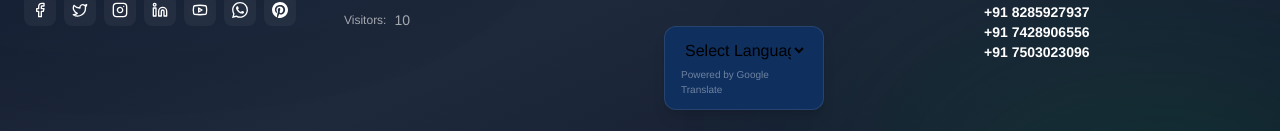
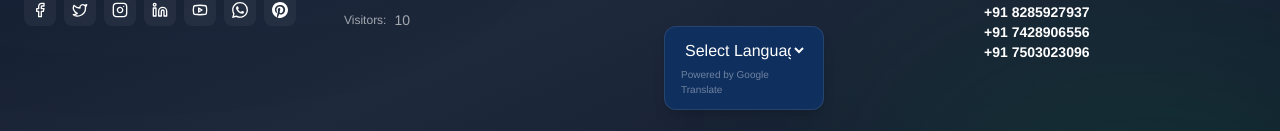
Before and after one commit to webworldhubnoida-cpu/World-web-hub, a React (Vite) app: page /terms-conditions in a window 1280 px wide. Shown: the part 1610-1741 px from the top of the page. Built offline with nearby package versions, Linux system fonts and the light colour scheme.

Commit message:
fix: resolve typescript errors in BookingModal and GoogleTranslate

```diff
--- a/src/components/ui/Button.tsx
+++ b/src/components/ui/Button.tsx
@@ -11,6 +11,7 @@ interface ButtonProps extends React.ButtonHTMLAttributes<HTMLButtonElement> {
   target?: string;
   rel?: string;
   download?: boolean | string;
+  type?: "button" | "submit" | "reset";
 }
 
 export const Button = ({
--- a/src/components/ui/GoogleTranslate.tsx
+++ b/src/components/ui/GoogleTranslate.tsx
@@ -3,8 +3,8 @@ import React, { useEffect } from "react";
 export const GoogleTranslate = ({ id = "google_translate_element" }) => {
 
   useEffect(() => {
-    window.googleTranslateElementInit = () => {
-      new window.google.translate.TranslateElement(
+    (window as any).googleTranslateElementInit = () => {
+      new (window as any).google.translate.TranslateElement(
         {
           pageLanguage: "en",
           includedLanguages: "en,hi,es,fr,de,ar,zh-CN,bn,mr,ta,te",
@@ -25,9 +25,9 @@ export const GoogleTranslate = ({ id = "google_translate_element" }) => {
   }, [id]);
 
   // ✅ REAL WORKING LANGUAGE CHANGE
-  const changeLanguage = (lang) => {
+  const changeLanguage = (lang: string) => {
     const interval = setInterval(() => {
-      const select = document.querySelector(".goog-te-combo");
+      const select = document.querySelector(".goog-te-combo") as HTMLSelectElement;
       if (select) {
         select.value = lang;
         select.dispatchEvent(new Event("change"));
@@ -47,7 +47,7 @@ export const GoogleTranslate = ({ id = "google_translate_element" }) => {
 
         <select
           onChange={(e) => changeLanguage(e.target.value)}
-          className="w-full bg-transparent text-black outline-none cursor-pointer"
+          className="w-full bg-transparent text-white outline-none cursor-pointer [&>option]:text-black"
         >
           <option  value="">Select Language</option>
           <option value="en">English</option>
```
